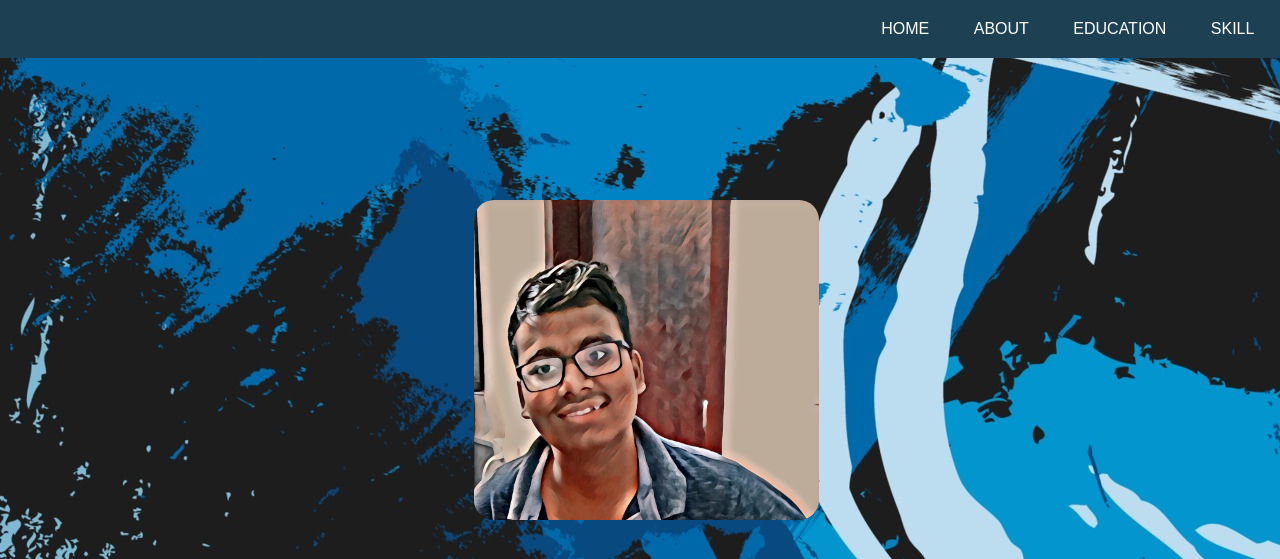
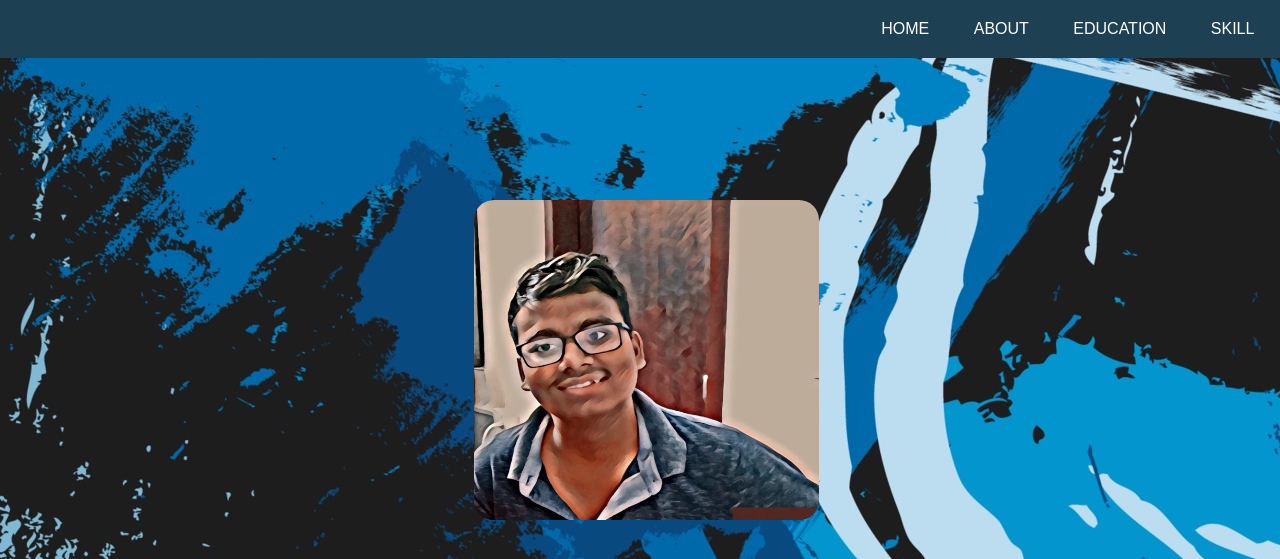
Before and after one commit to om2002/om2002.github.io, a plain HTML site: page index.html in a window 1280 px wide. Shown: the top 559 px of the page. Drawn offline with Linux system fonts and the light colour scheme; a web font is replaced by a local one.

Commit message:
photo changed ....

```diff
--- a/css/style.css
+++ b/css/style.css
@@ -47,7 +47,7 @@ body{
     bottom: 28vh;
     border-radius: 20px;
     left: 40vw;
-    background-image: url('../img/1.jpeg');
+    background-image: url('../img/1.jpg');
     height: 30vh;
     background-size: cover;
     margin-bottom: 40px;
```
Also changed, not shown: img/1.jpeg (deleted), img/1.jpg (added).
